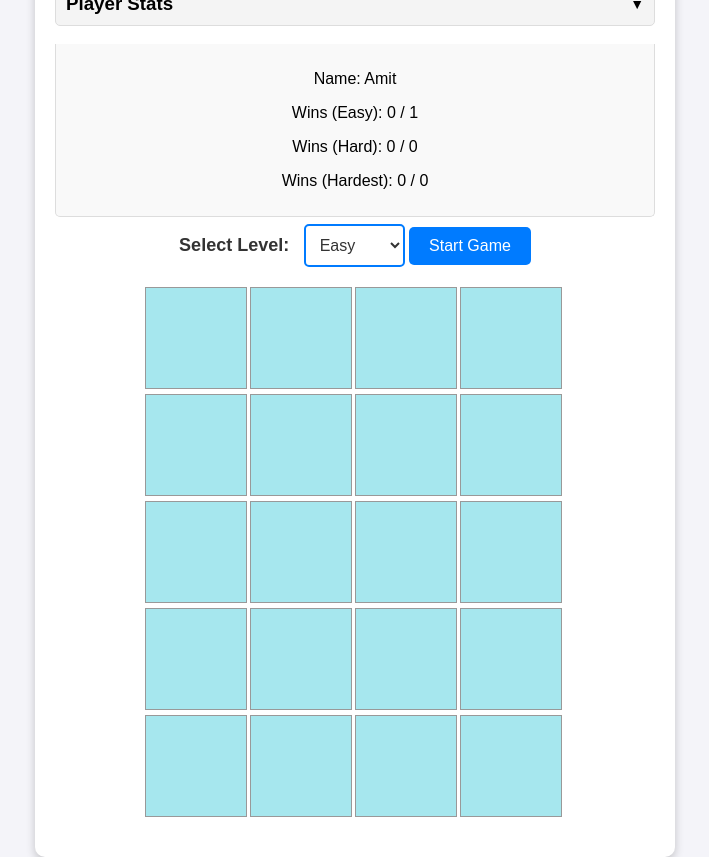
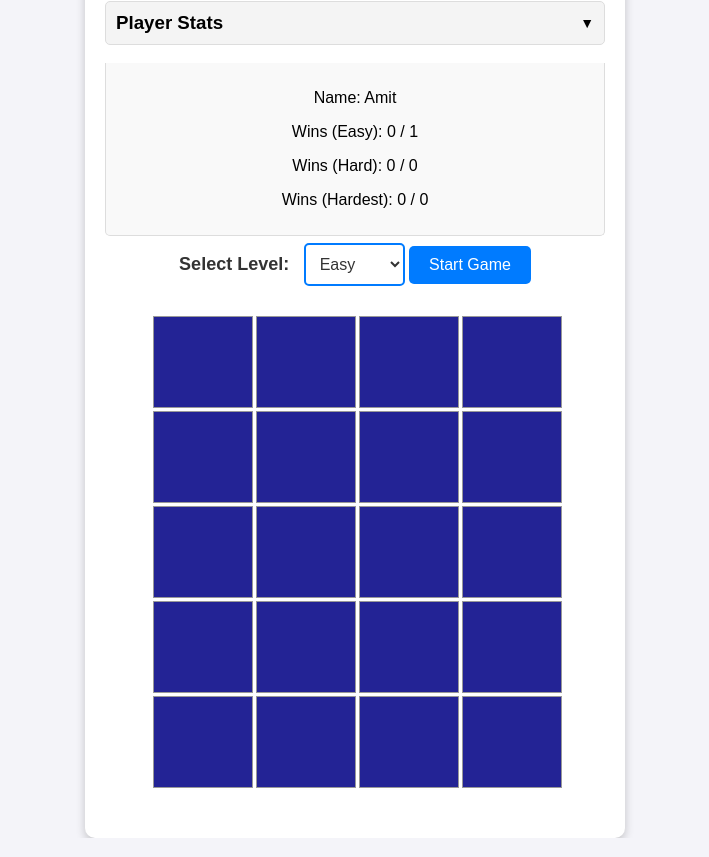
Before and after one commit to amitkumarjha-code/tile-memory, a plain HTML site: page index.html in a window 1280 px wide. Both pictures are taken after a click on the button "Start Game". Shown: the whole page, without its empty margins (285-994 px from the left). Drawn offline with Linux system fonts and the light colour scheme.

Commit message:
updated tile color

```diff
--- a/style.css
+++ b/style.css
@@ -1,15 +1,15 @@
 #game-board {
     display: grid;
     grid-template-columns: repeat(4, 100px); /* Example grid */
-    gap: 5px;
-    margin: 20px auto;
-    width: 420px;
+    gap: 3px;
+    margin: 30px auto;
+    width: 405px;
 }
 
 .tile {
-    width: 100px;
-    height: 100px;
-    background-color: #a6e7ee;
+    width: 98px;
+    height: 90px;
+    background-color: #232395;
     border: 1px solid #999;
     display: flex;
     justify-content: center;
@@ -49,7 +49,7 @@ body {
     border-radius: 10px;
     box-shadow: 0 4px 10px rgba(0, 0, 0, 0.2);
     width: 90%;
-    max-width: 600px;
+    max-width: 500px;
 }
 
 /* Fancy label */
```
